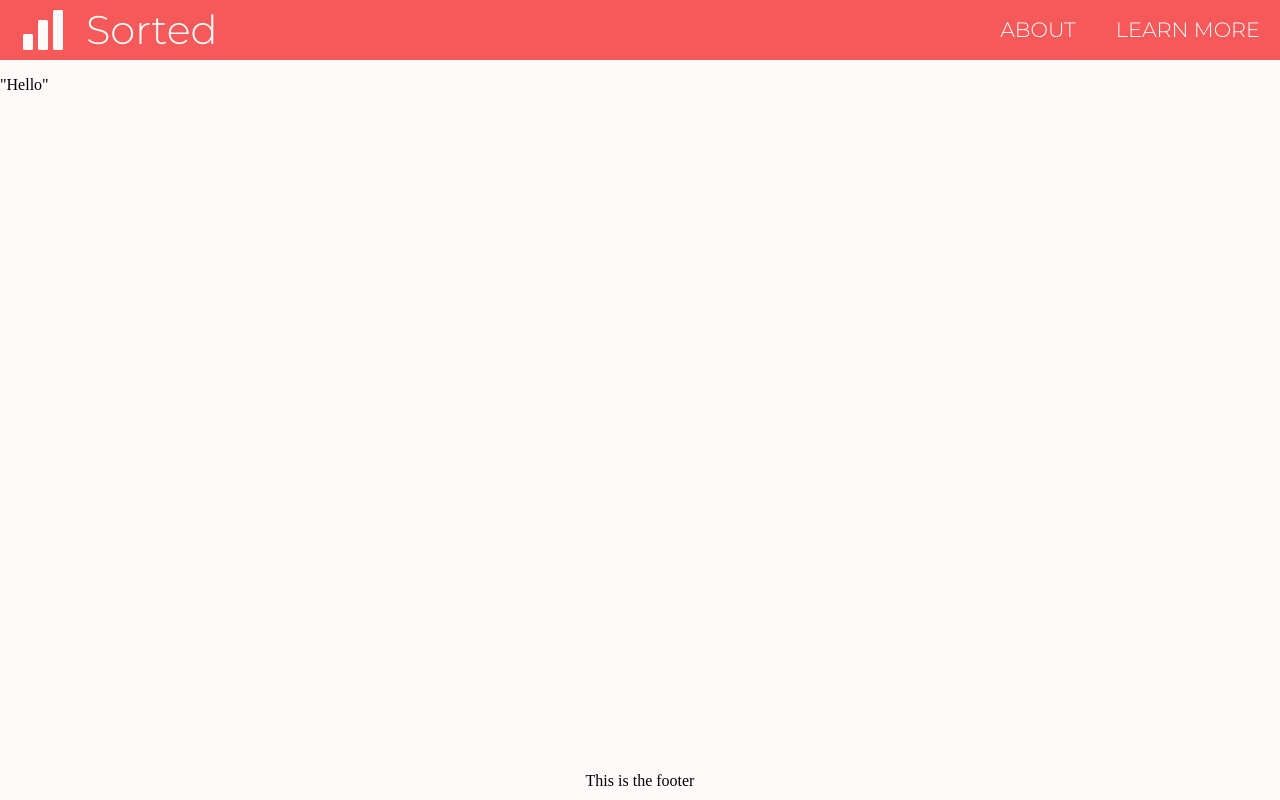
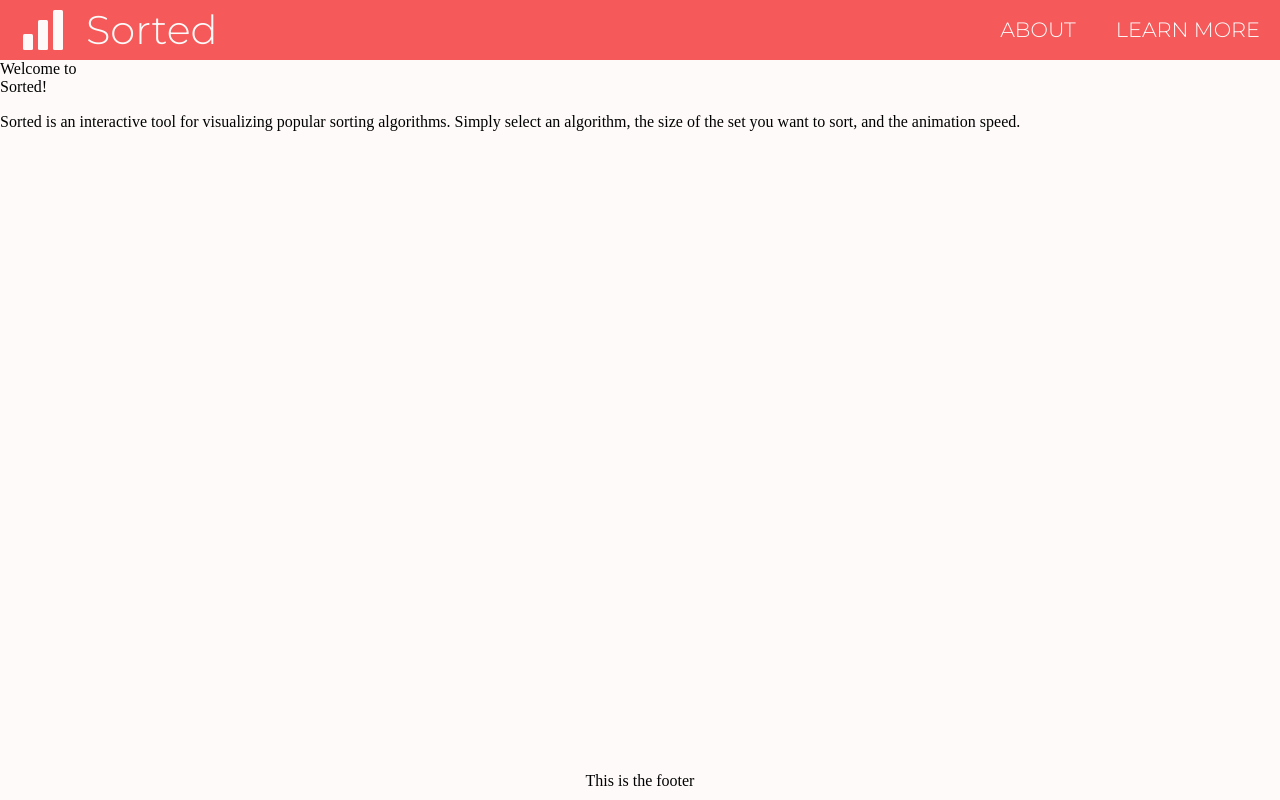
Before and after one commit to sroelants/sorted, a React (Create React App) app: page / in a window 1280 px wide. Built offline with nearby package versions, Linux system fonts and the light colour scheme.

Commit message:
Added Landing, Logo and LandingText components

```diff
--- a/src/App.tsx
+++ b/src/App.tsx
@@ -1,12 +1,33 @@
 import React from 'react';
-import logo from './logo.svg';
 import './App.css';
 
+
 const App: React.FC = () => {
-  return (
-    <p>"Hello"</p>
-  );
-
+  return <Landing />
 }
 
+const Landing: React.FunctionComponent = () => {
+  return (<div className="landing">
+    <Logo />
+    <LandingText/>
+  </div>
+         );
+}
+
+const Logo: React.FunctionComponent = () => (
+  <div className="landing__logo">
+    <div className="landing__logo__bar landing__logo__bar1"></div>
+    <div className="landing__logo__bar landing__logo__bar2"></div>
+    <div className="landing__logo__bar landing__logo__bar3"></div>
+  </div>)
+
+const LandingText: React.FunctionComponent = () => (
+    <div className="landing__landingtext">
+    <div className="landing__landingtext__welcome">Welcome to</div>
+    <div className="landing__landingtext__sorted">Sorted!</div>
+    <p className="landing__landingtext__body">{"Sorted is an interactive tool for visualizing popular sorting algorithms. Simply select an algorithm, the size of the set you want to sort, and the animation speed."}</p>
+    </div>
+  )
+
+
 export default App;
```
